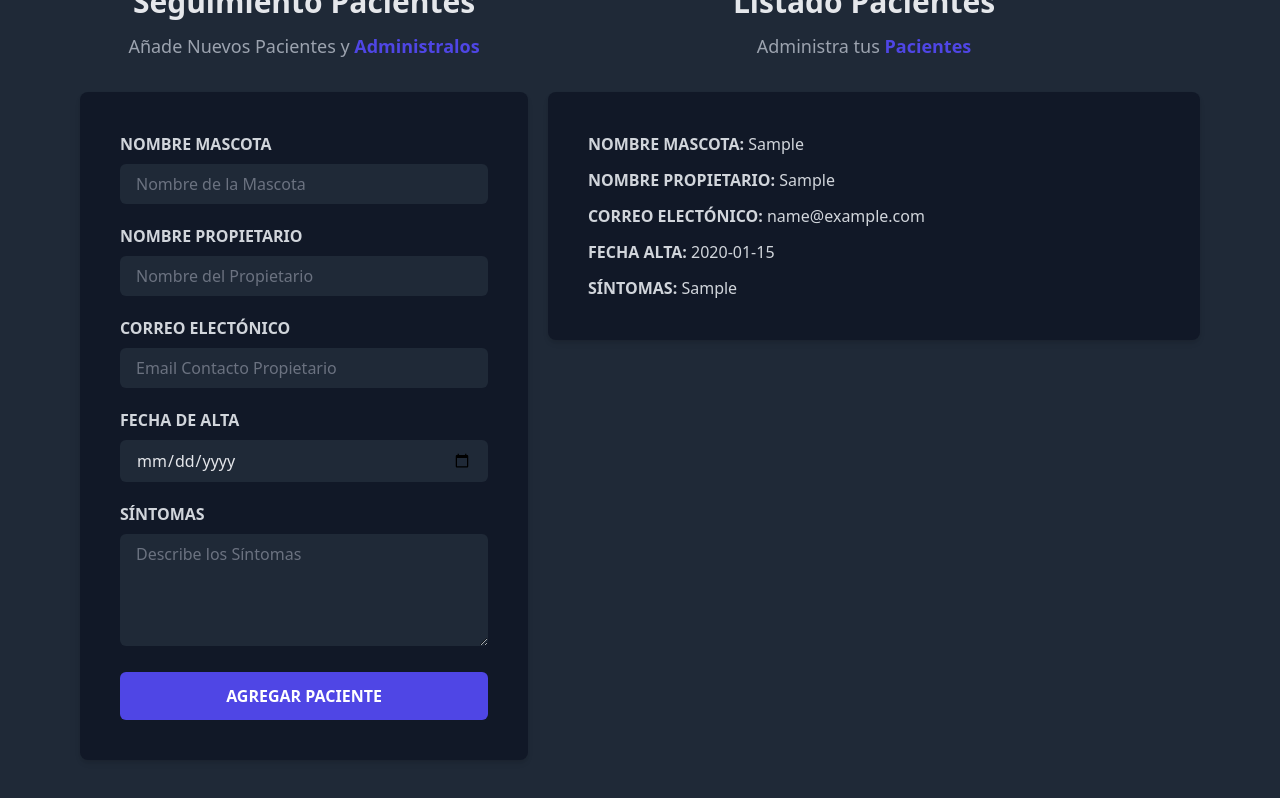
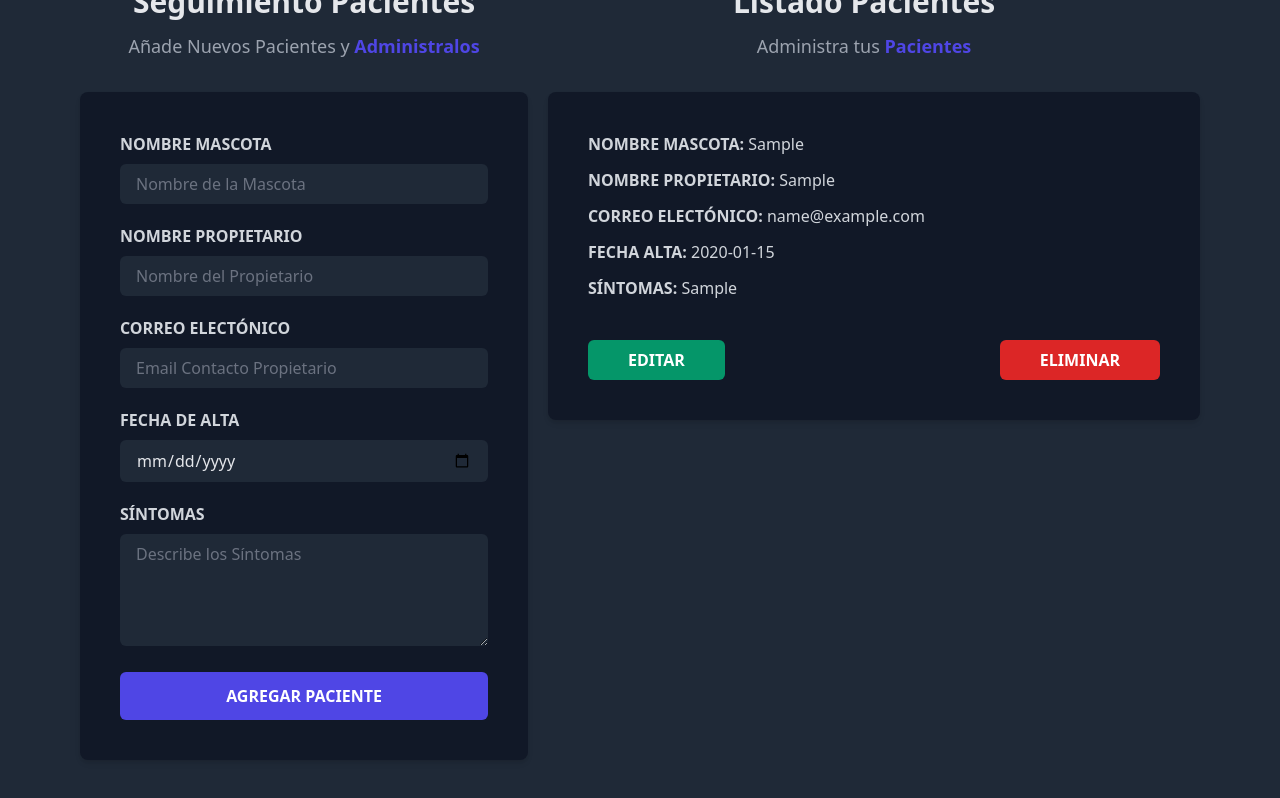
Before and after one commit to axrcode/dates-app, a React (Create React App) app: page / in a window 1280 px wide. Both pictures are taken after typing "Sample", "Sample", "name@example.com", "2020-01-15", "Sample" into the empty fields and a click on the input "Agregar Paciente". Shown: the part 240-1038 px from the top of the page. Built offline with nearby package versions, Linux system fonts and the light colour scheme.

Commit message:
Add buttons editar y eliminar paciente

```diff
--- a/src/components/Patient.jsx
+++ b/src/components/Patient.jsx
@@ -38,6 +38,22 @@
                     { sintomas }
                 </span>
             </p>
+
+            <div className="mt-10 flex justify-between">
+                <button
+                    className="py-2 px-10 bg-green-600 hover:bg-green-700 text-white font-bold uppercase rounded-md"
+                    type="button"
+                >
+                    Editar
+                </button>
+
+                <button
+                    className="py-2 px-10 bg-red-600 hover:bg-red-700 text-white font-bold uppercase rounded-md"
+                    type="button"
+                >
+                    Eliminar
+                </button>
+            </div>
         </div>
     )
 }
```
